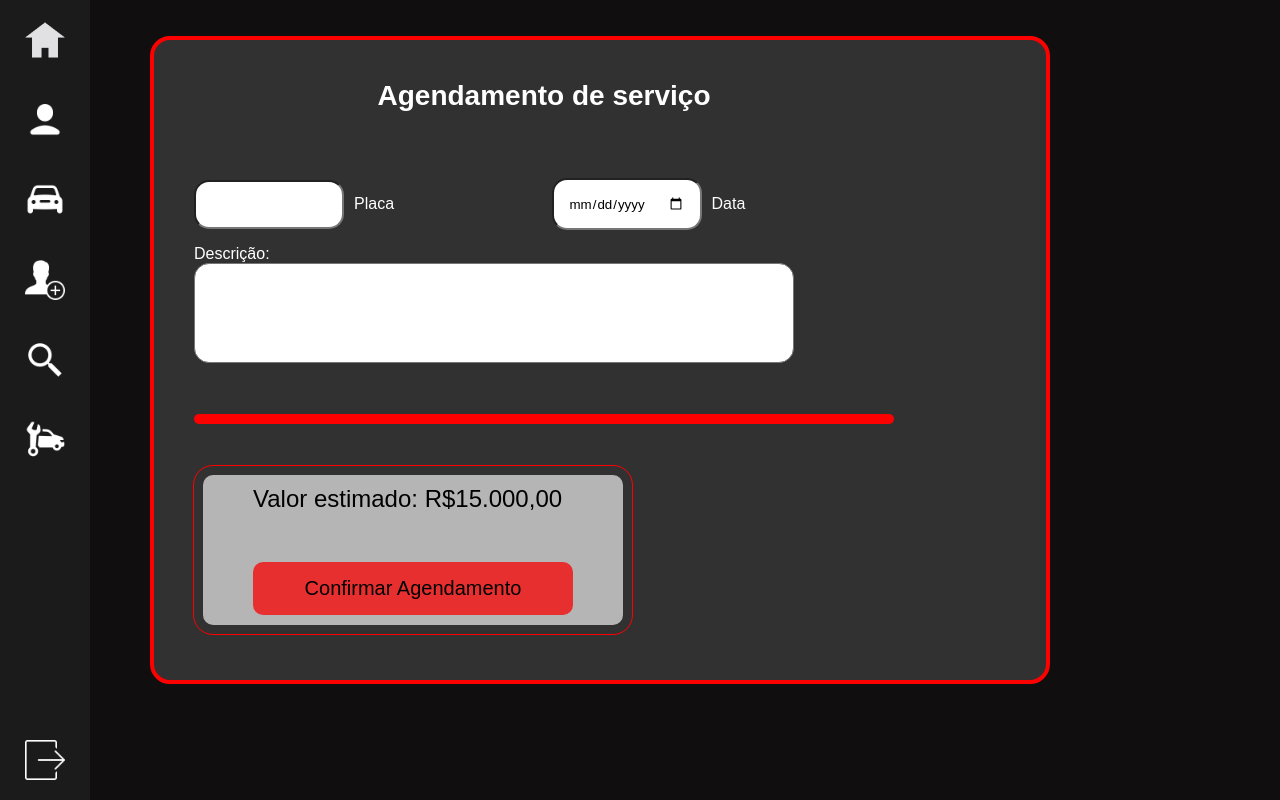
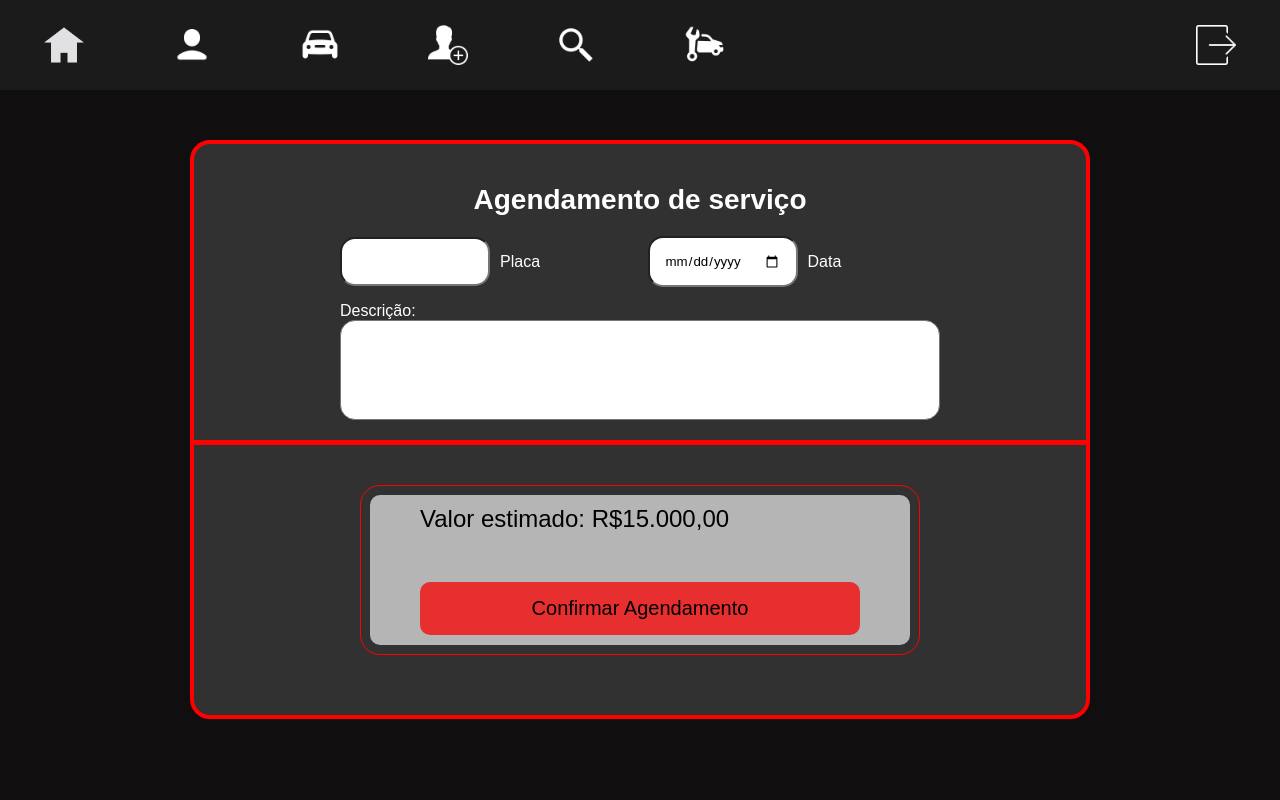
Before and after one commit to Victor1669/Auto-Master-FrontEnd, a React (Vite) app: page /v1/servicos/agendar in a window 1280 px wide. Built offline with nearby package versions, Linux system fonts and the light colour scheme; no server answers.

Commit message:
feat: A barra de navegação está no topo e todos os formulários estão adaptados.

```diff
--- a/src/Components/TabBar/TabBar.module.css
+++ b/src/Components/TabBar/TabBar.module.css
@@ -3,13 +3,13 @@
 }
 
 .nav {
-  width: 90px;
-  height: inherit;
+  width: inherit;
+  height: 90px;
   background-color: var(--tabBarBack);
 
   display: grid;
   place-items: center;
-  grid-template-rows: repeat(10, 1fr);
+  grid-template-columns: repeat(10, 1fr);
 
   a {
     width: var(--linkSize);
--- a/src/Pages/Content/Agendar/Agendar.module.css
+++ b/src/Pages/Content/Agendar/Agendar.module.css
@@ -1,22 +1,18 @@
 .Agendar {
-  height: 90%;
-
-  display: flex;
-  align-items: center;
-  padding-left: 50px;
+  padding: 40px;
 }
 .AgendarForm {
   width: 900px;
-  height: 90%;
   background-color: var(--normalFormBack);
 
   border: 4px solid red;
   padding: 40px;
+  margin: auto;
 
   position: relative;
 
   display: grid;
-  justify-content: space-between;
+  justify-content: center;
 
   h3 {
     width: 100%;
@@ -29,7 +25,8 @@
 }
 
 .FieldContainer {
-  width: 100%;
+  width: 600px;
+  margin: auto;
 
   display: grid;
   grid-template-columns: repeat(2, 1fr);
@@ -87,8 +84,8 @@
   }
 }
 .Diviser {
-  width: 700px;
-  height: 10px;
+  width: 900px;
+  height: 5px;
   margin: auto;
   background-color: red;
   border-radius: 5px;
@@ -101,7 +98,7 @@
   border-radius: 10px;
   outline: 1px solid red;
   outline-offset: 9px;
-  margin-left: 9px;
+  margin: 30px auto;
 
   display: flex;
   flex-direction: column;
--- a/src/Pages/Content/Clientes/Clientes.module.css
+++ b/src/Pages/Content/Clientes/Clientes.module.css
@@ -1,12 +1,11 @@
 .Clientes {
-  height: inherit;
-
   padding: 40px;
 }
 
 .ClientesForm {
   width: 500px;
   height: 100%;
+  margin: auto;
   background-color: var(--normalFormBack);
   border: 3px solid white;
 
--- a/src/Pages/Content/Content.module.css
+++ b/src/Pages/Content/Content.module.css
@@ -2,5 +2,5 @@
   height: inherit;
 
   display: grid;
-  grid-template-columns: 100px 1fr;
+  grid-template-rows: 100px 1fr;
 }
--- a/src/Pages/Content/Funcionarios/Funcionarios.module.css
+++ b/src/Pages/Content/Funcionarios/Funcionarios.module.css
@@ -1,14 +1,14 @@
 .Funcionarios {
-  display: flex;
-  align-items: center;
-  padding-left: 50px;
+  padding: 20px;
 }
 .FuncionariosForm {
   width: 850px;
-  height: 90%;
+  height: fit-content;
+  background-color: var(--normalFormBack);
 
-  background-color: var(--normalFormBack);
   border: 2px solid white;
+  margin: auto;
+  padding: 50px;
 
   position: relative;
 
@@ -21,9 +21,6 @@
   h3 {
     width: 100%;
 
-    align-self: flex-start;
-    margin-top: 120px;
-
     text-align: center;
     font-size: 28px;
   }
@@ -31,10 +28,13 @@
 .FormBtn {
   grid-area: button;
 
-  width: 350px;
+  width: 100%;
   background-color: var(--normalButtonBack);
 
-  margin: 80px 30px 0;
+  margin: 0 35px;
+
+  position: absolute;
+  bottom: 18px;
 
   justify-self: center;
 }
@@ -42,8 +42,6 @@
   grid-area: fields;
 
   width: 350px;
-  height: inherit;
-  margin: 30px;
 
   display: flex;
   flex-direction: column;
--- a/src/Pages/Content/Veiculos/Veiculos.module.css
+++ b/src/Pages/Content/Veiculos/Veiculos.module.css
@@ -1,11 +1,10 @@
 .Veiculos {
-  display: flex;
-  align-items: center;
-  padding-left: 50px;
+  padding: 40px;
 }
 .VeiculosForm {
   width: 850px;
-  height: 90%;
+  height: 100%;
+  margin: auto;
 
   background-color: var(--normalFormBack);
   border: 2px solid white;
@@ -45,11 +44,12 @@
   width: 350px;
   background-color: var(--normalButtonBack);
 
-  margin: -50px 30px 0;
+  margin: 95px 30px 0;
 
   justify-self: center;
 }
 .IdInput {
+  margin-bottom: 25px;
   input {
     color: black;
     padding: 10px;
```
